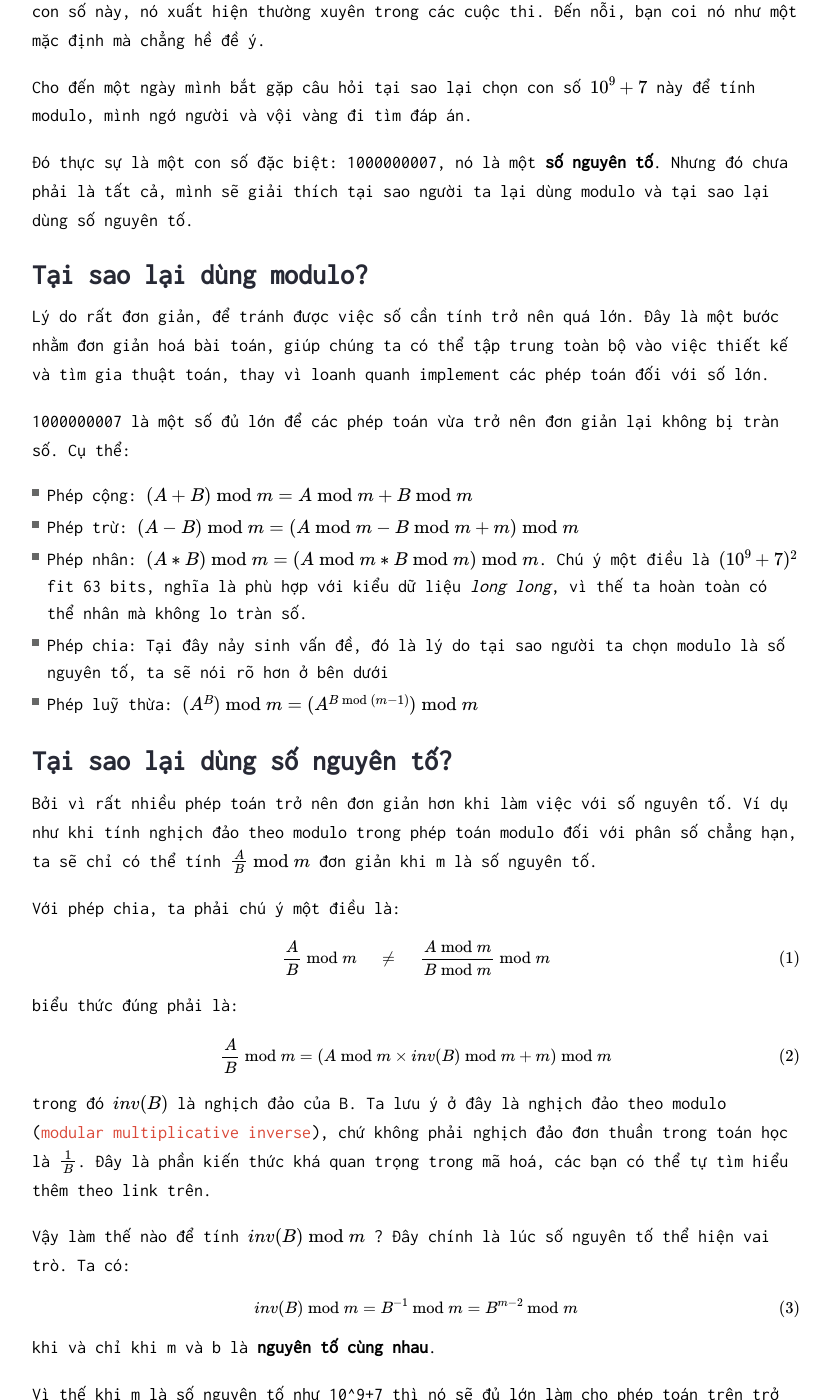
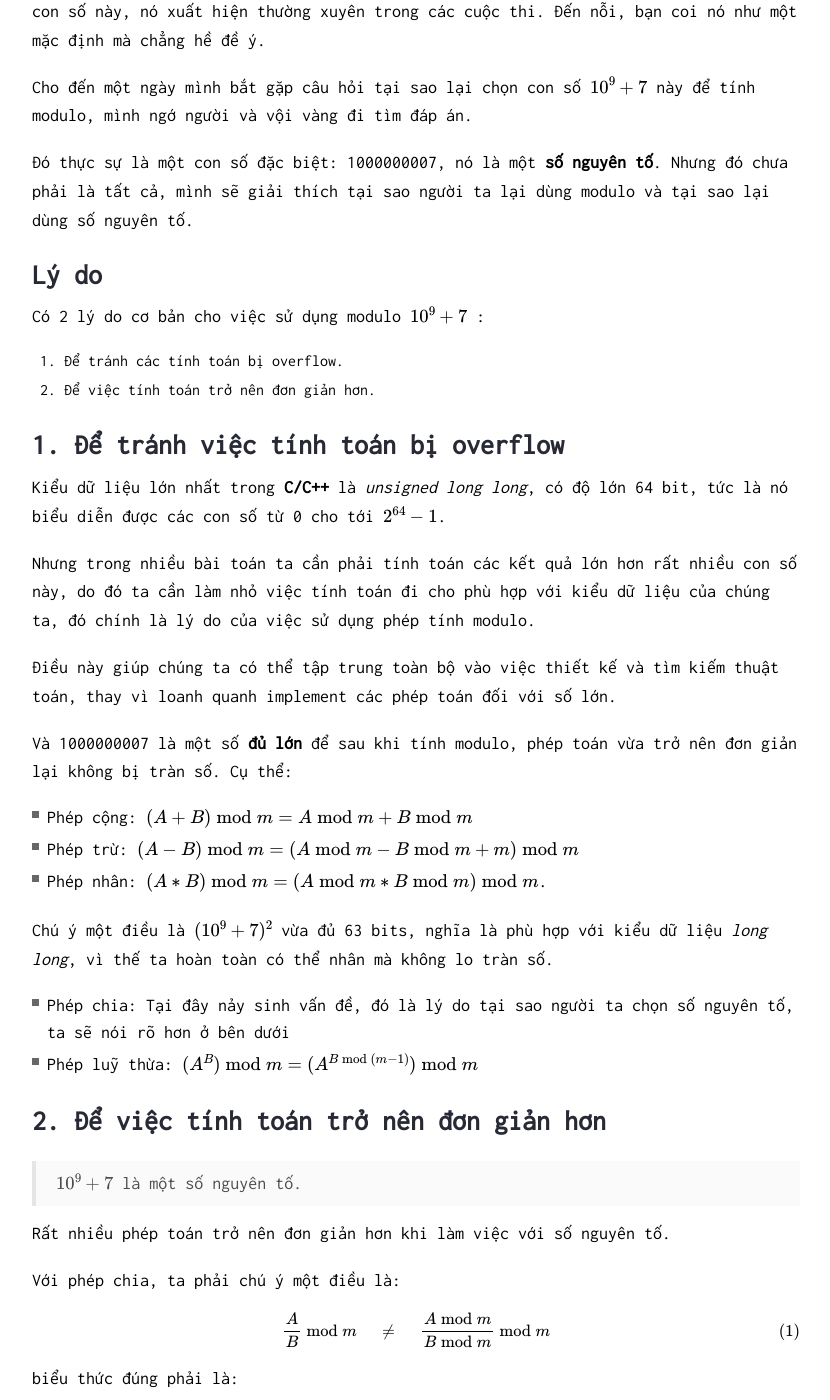
Before and after one commit to bboynam99/dotrungkien.github.io, a Jekyll site: the page built from _posts/2017-12-25-10e9-plus-7-modulo.md, in a window 1280 px wide and 1400 px high, scrolled down 636 px. Shown: the whole window, without its empty margins (224-1054 px from the left). Built offline with Jekyll 4.4.1, drawn with Linux system fonts in a browser that asks for light colours; nearby versions of some CDN libraries; formulas are drawn with MathJax 3; some of the changed text lies outside the part shown.

Commit message:
adjust post

```diff
--- a/_posts/2017-12-25-10e9-plus-7-modulo.md
+++ b/_posts/2017-12-25-10e9-plus-7-modulo.md
@@ -10,23 +10,38 @@
 
 Đó thực sự là một con số đặc biệt: 1000000007, nó là một **số nguyên tố**. Nhưng đó chưa phải là tất cả, mình sẽ giải thích tại sao người ta lại dùng modulo và tại sao lại dùng số nguyên tố.
 
-## Tại sao lại dùng modulo?
+## Lý do
 
-Lý do rất đơn giản, để tránh được việc số cần tính trở nên quá lớn. Đây là một bước nhằm đơn giản hoá bài toán, giúp chúng ta có thể tập trung toàn bộ vào việc thiết kế và tìm gia thuật toán, thay vì loanh quanh implement các phép toán đối với số lớn.
+Có 2 lý do cơ bản cho việc sử dụng modulo $$10^9+7$$ :
 
-1000000007 là một số đủ lớn để các phép toán vừa trở nên đơn giản lại không bị tràn số. Cụ thể:
+1. Để tránh các tính toán bị overflow.
+2. Để việc tính toán trở nên đơn giản hơn.
 
-- Phép cộng: $$ (A+B)\bmod m = A\bmod m + B\bmod m $$
+## 1. Để tránh việc tính toán bị overflow
+
+Kiểu dữ liệu lớn nhất trong **C/C++** là _unsigned long long_, có độ lớn 64 bit, tức là nó biểu diễn được các con số từ 0 cho tới $$2^{64} - 1$$.
+
+Nhưng trong nhiều bài toán ta cần phải tính toán các kết quả lớn hơn rất nhiều con số này, do đó ta cần làm nhỏ việc tính toán đi cho phù hợp với kiểu dữ liệu của chúng ta, đó chính là lý do của việc sử dụng phép tính modulo.
+
+Điều này giúp chúng ta có thể tập trung toàn bộ vào việc thiết kế và tìm kiếm thuật toán, thay vì loanh quanh implement các phép toán đối với số lớn.
+
+Và 1000000007 là một số **đủ lớn** để sau khi tính modulo, phép toán vừa trở nên đơn giản lại không bị tràn số. Cụ thể:
+
+- Phép cộng: $$(A+B)\bmod m = A\bmod m + B\bmod m$$
 - Phép trừ: $$(A-B)\bmod m = (A\bmod m - B\bmod m + m)\bmod m$$
-- Phép nhân: $$(A*B)\bmod m = (A\bmod m * B\bmod m)\bmod m$$. Chú ý một điều là $$(10^9+7)^2$$ fit 63 bits, nghĩa là phù hợp với kiểu dữ liệu _long long_, vì thế ta hoàn toàn có thể nhân mà không lo tràn số.
-- Phép chia: Tại đây nảy sinh vấn đề, đó là lý do tại sao người ta chọn modulo là số nguyên tố, ta sẽ nói rõ hơn ở bên dưới
+- Phép nhân: $$(A*B)\bmod m = (A\bmod m * B\bmod m)\bmod m$$.
+
+Chú ý một điều là $$(10^9+7)^2$$ vừa đủ 63 bits, nghĩa là phù hợp với kiểu dữ liệu _long long_, vì thế ta hoàn toàn có thể nhân mà không lo tràn số.
+
+- Phép chia: Tại đây nảy sinh vấn đề, đó là lý do tại sao người ta chọn số nguyên tố, ta sẽ nói rõ hơn ở bên dưới
 - Phép luỹ thừa:
   $$(A^B)\bmod m=(A^{B\bmod (m-1)})\bmod m$$
 
-## Tại sao lại dùng số nguyên tố?
+## 2. Để việc tính toán trở nên đơn giản hơn
 
-Bởi vì rất nhiều phép toán trở nên đơn giản hơn khi làm việc với số nguyên tố.
-Ví dụ như khi tính nghịch đảo theo modulo trong phép toán modulo đối với phân số chẳng hạn, ta sẽ chỉ có thể tính $$\frac{A}{B}\bmod m$$ đơn giản khi m là số nguyên tố.
+> $$10^9+7$$ là một số nguyên tố.
+
+Rất nhiều phép toán trở nên đơn giản hơn khi làm việc với số nguyên tố.
 
 Với phép chia, ta phải chú ý một điều là:
 
@@ -36,19 +51,33 @@
 
 $$\frac{A}{B}\bmod m = (A\bmod m \times inv(B)\bmod m + m)\bmod m$$
 
-trong đó $$inv(B)$$ là nghịch đảo của B. Ta lưu ý ở đây là nghịch đảo theo modulo ([modular multiplicative inverse](https://en.wikipedia.org/wiki/Modular_multiplicative_inverse)), chứ không phải nghịch đảo đơn thuần trong toán học là $$\frac{1}{B}$$. Đây là phần kiến thức khá quan trọng trong mã hoá, các bạn có thể tự tìm hiểu thêm theo link trên.
+trong đó $$inv(B)$$ là nghịch đảo theo modulo m của B.
 
-Vậy làm thế nào để tính $$inv(B)\bmod m$$ ? Đây chính là lúc số nguyên tố thể hiện vai trò. Ta có:
+Ta lưu ý ở đây là **nghịch đảo theo modulo** ([modular multiplicative inverse](https://en.wikipedia.org/wiki/Modular_multiplicative_inverse)), chứ không phải nghịch đảo đơn thuần trong tính toán thập phân là $$\frac{1}{B}$$.
 
-$$ inv(B)\bmod m = B^{-1}\bmod m = B^{m-2}\bmod m $$
+Nếu trong tính toán thập phân $$B\times \frac{1}{B} = 1$$ thì theo modulo $$B \times inv(B) \equiv 1 \bmod m$$.
 
-khi và chỉ khi m và b là **nguyên tố cùng nhau**.
+Ví dụ nghịch đảo của 2 trong tính toán thập phân là $$\frac{1}{2}$$ vì $$2\times \frac{1}{2} = 1$$. Nhưng nghịch đảo theo modulo 5 của 2 sẽ là 3 vì $$2 \times 3 = 6 \equiv 1 \bmod 5$$. Vậy $$inv(2) = 3 \bmod 5$$.
 
-Vì thế khi m là số nguyên tố như 10^9+7 thì nó sẽ đủ lớn làm cho phép toán trên trở nên đúng trong phạm vi số nguyên.
+Đây là phần kiến thức khá quan trọng, và được sử dụng rất nhiều trong mã hoá, các bạn có thể tự tìm hiểu thêm theo link trên.
+
+Vậy làm thế nào để tính $$inv(B)\bmod m$$ ? Đây chính là lúc số nguyên tố thể hiện vai trò.
+
+Theo [định lý nhỏ Fermat](https://vi.wikipedia.org/wiki/%C4%90%E1%BB%8Bnh_l%C3%BD_nh%E1%BB%8F_Fermat), nếu $$m$$ là một số nguyên tố và $$B$$ không chia hết cho $$m$$ thì ta có:
+
+$$B^{m-1} \equiv 1 \bmod m$$
+
+$$\Leftrightarrow	B \times B^{m-2} \equiv 1 \bmod m$$
+
+$$\Leftrightarrow	inv(B) = B^{m-2} \bmod m$$
+
+Bằng phép biến đổi này ta đã chuyển modulo của phép chia trở về modulo của phép nhân và có thể tính toán một cách đơn giản.
 
 ## Kết luận
 
-Tóm lại, con số $$10^9+7$$ hay 1000000007 là một con số đặc biệt, nó đủ lớn, và nhằm mục đích đơn giản tính toán trong các bài toán lập trình. Về thực chất thì các số nguyên tố đủ lớn trong phạm vi $$2^{30}$$ đều có thể thoả mãn, nhưng có lẽ $$10^9+7$$ là một số có cách viết "thuận mắt" và đẹp đẽ nhất.
+Tóm lại, con số $$10^9+7$$ hay 1000000007 là một con số đặc biệt, nó đủ lớn, và nhằm mục đích đơn giản tính toán trong các bài toán lập trình.
+
+Theo những gì đã chứng minh bên trên thì các số nguyên tố đủ lớn trong phạm vi $$2^{30}$$ đều có thể thoả mãn, nhưng có lẽ $$10^9+7$$ là một số có cách viết "thuận mắt" và đẹp đẽ nhất.
 
 ## Tham khảo
 
```
